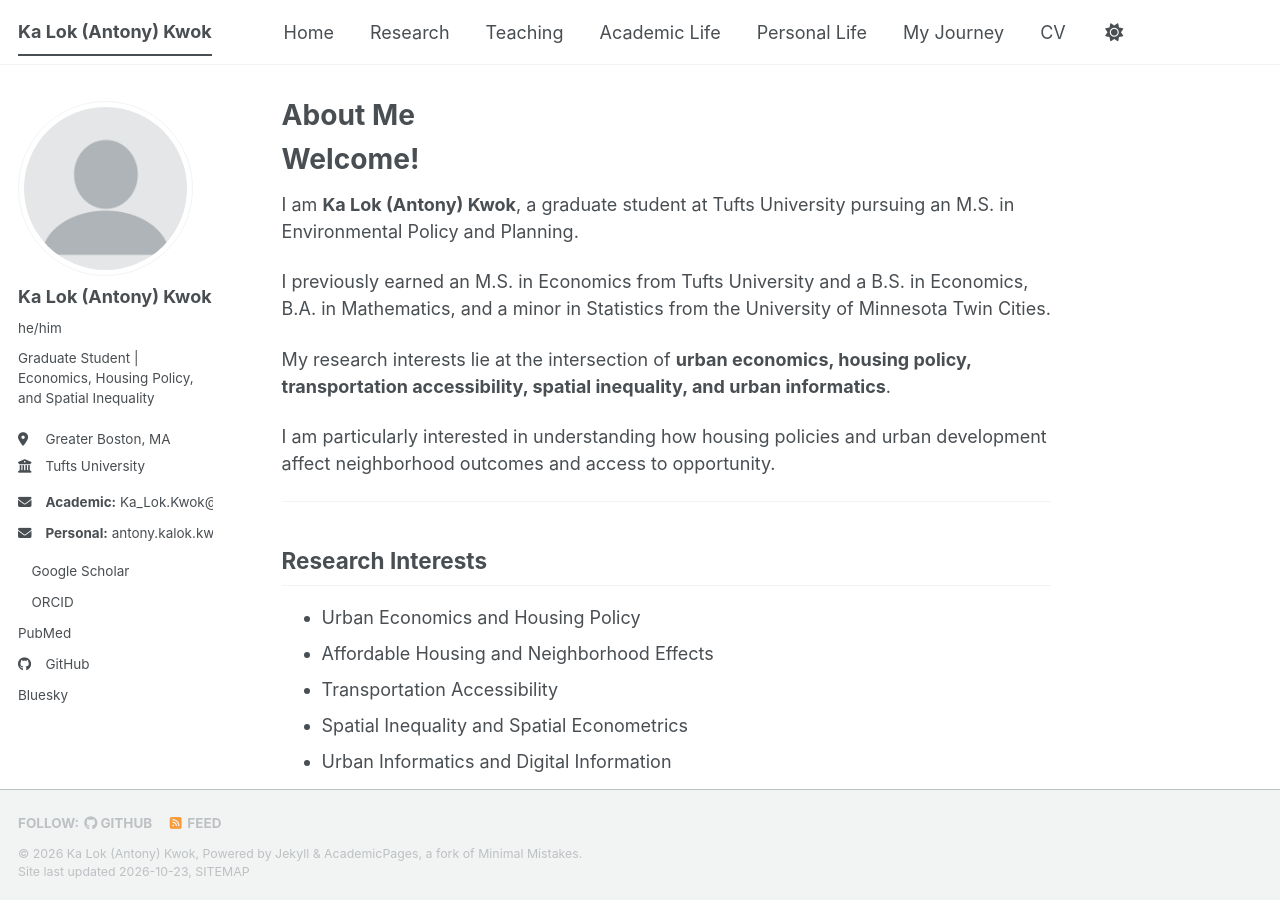
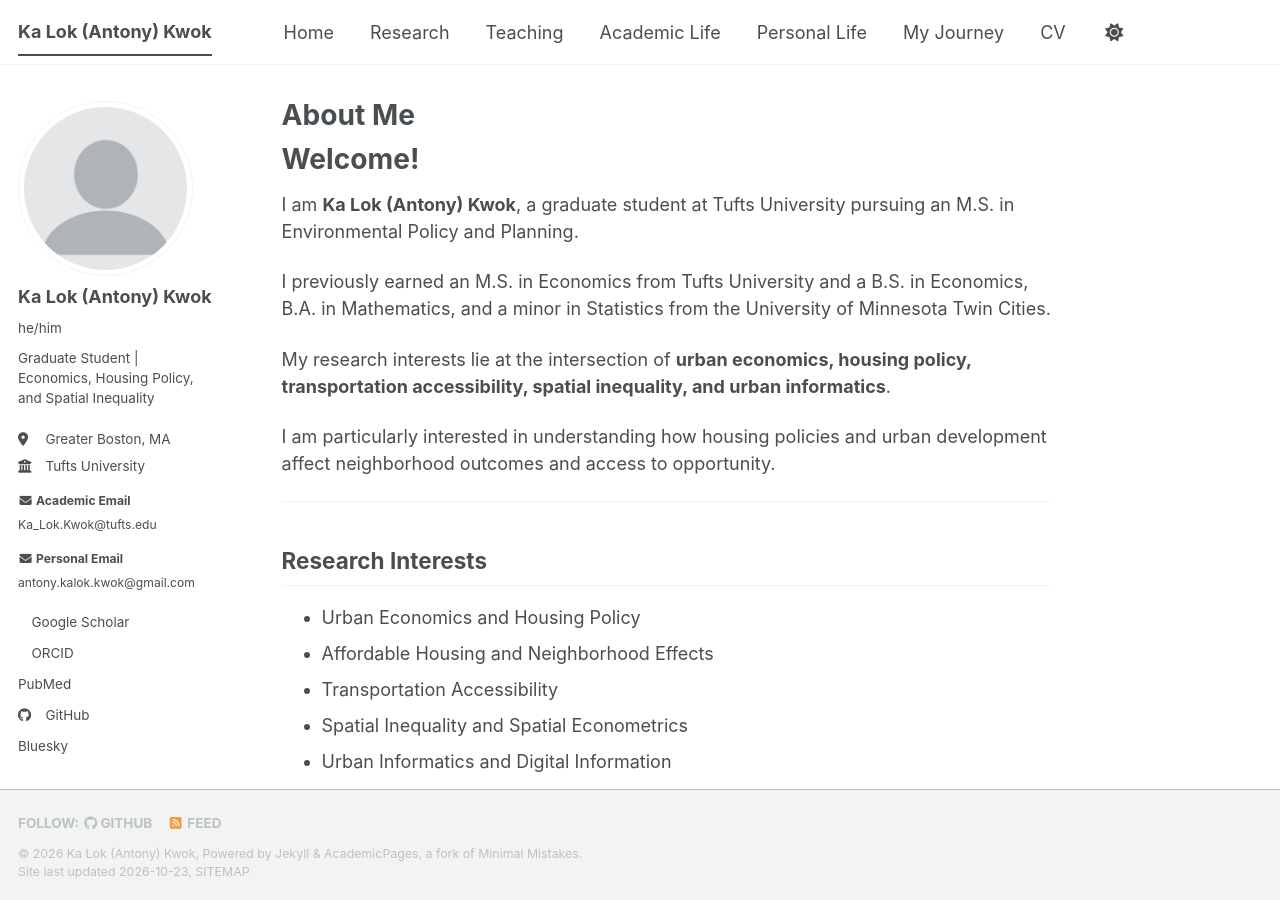
Before and after one commit to AntonyKaLokKwok/AntonyKaLokKwok.github.io, a Jekyll site: the page built from _pages/about.md, in a window 1280 px wide and 900 px high. Built offline with Jekyll 4.4.1, drawn with Linux system fonts in a browser that asks for light colours; a style sheet for code colours, icons or effects is not loaded.

Commit message:
Enhance academic and personal email sections
Refactor email display for author profile with improved styling and structure.

```diff
--- a/_includes/author-profile.html
+++ b/_includes/author-profile.html
@@ -69,32 +69,53 @@
         </li>
       {% endif %}
 
+
 <!-- Academic Email -->
 {% if author.academic_email %}
-        <li style="margin-top: 14px;
-                   margin-bottom: 7px;
-                   overflow-wrap: anywhere;">
-          <a href="mailto:{{ author.academic_email }}">
-            <i class="fas fa-fw fa-envelope icon-pad-right"
+  <li style="margin-top: 15px; margin-bottom: 12px;">
+    <div style="font-size: 0.9em; line-height: 1.6;">
+      <strong>
+        <i class="fas fa-fw fa-envelope"
            aria-hidden="true"></i>
-            <strong>Academic:</strong>
+        Academic Email
+      </strong>
+
+      <div style="margin-top: 3px;
+                  padding-left: 0;
+                  overflow-wrap: anywhere;
+                  word-break: break-word;">
+        <a href="mailto:{{ author.academic_email }}"
+           style="white-space: normal;">
           {{ author.academic_email }}
         </a>
+      </div>
+    </div>
   </li>
 {% endif %}
 
 <!-- Personal Email -->
 {% if author.email %}
-        <li style="margin-bottom: 14px;
-                   overflow-wrap: anywhere;">
-          <a href="mailto:{{ author.email }}">
-            <i class="fas fa-fw fa-envelope icon-pad-right"
+  <li style="margin-bottom: 15px;">
+    <div style="font-size: 0.9em; line-height: 1.6;">
+      <strong>
+        <i class="fas fa-fw fa-envelope"
            aria-hidden="true"></i>
-            <strong>Personal:</strong>
+        Personal Email
+      </strong>
+
+      <div style="margin-top: 3px;
+                  padding-left: 0;
+                  overflow-wrap: anywhere;
+                  word-break: break-word;">
+        <a href="mailto:{{ author.email }}"
+           style="white-space: normal;">
           {{ author.email }}
         </a>
+      </div>
+    </div>
   </li>
 {% endif %}
+
 
       <!-- Website -->
       {% if author.uri %}
```
Lines whose indentation alone changed are shown as unchanged.
